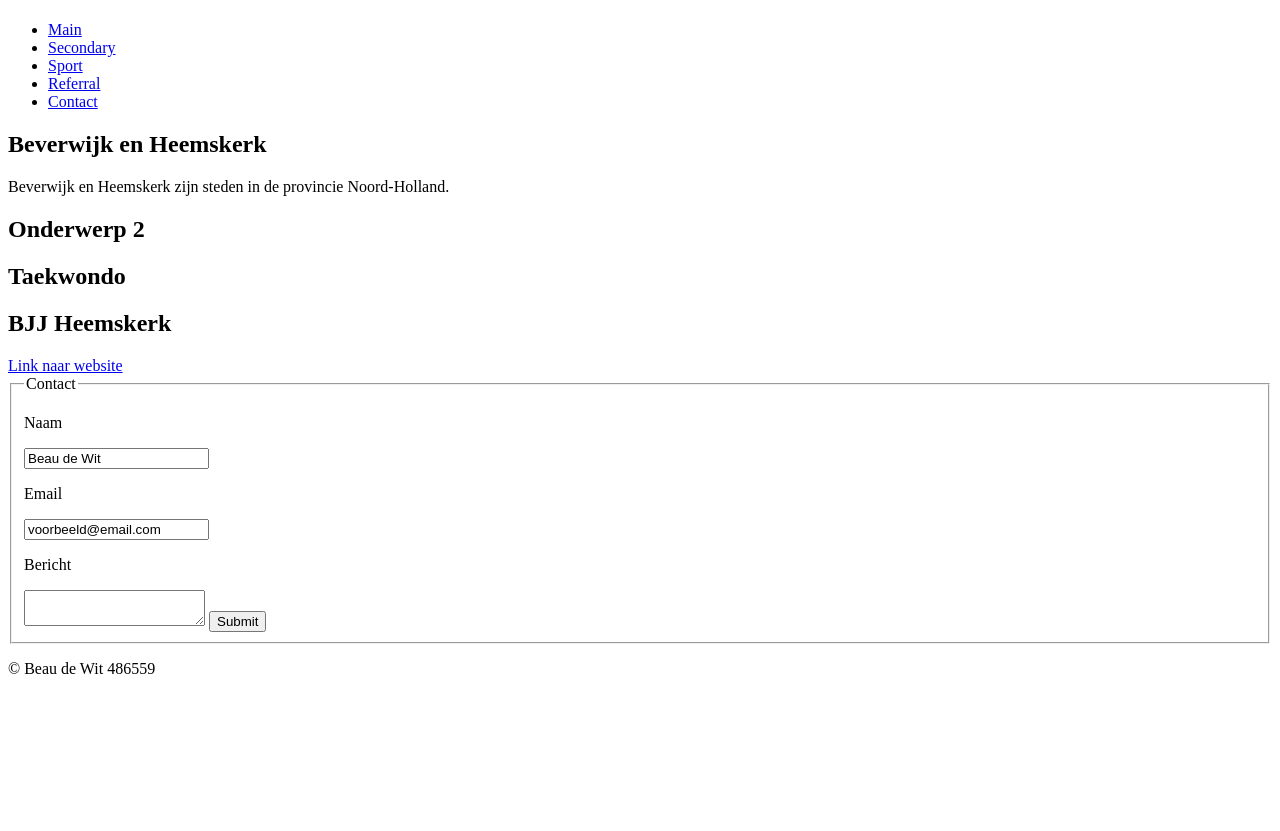
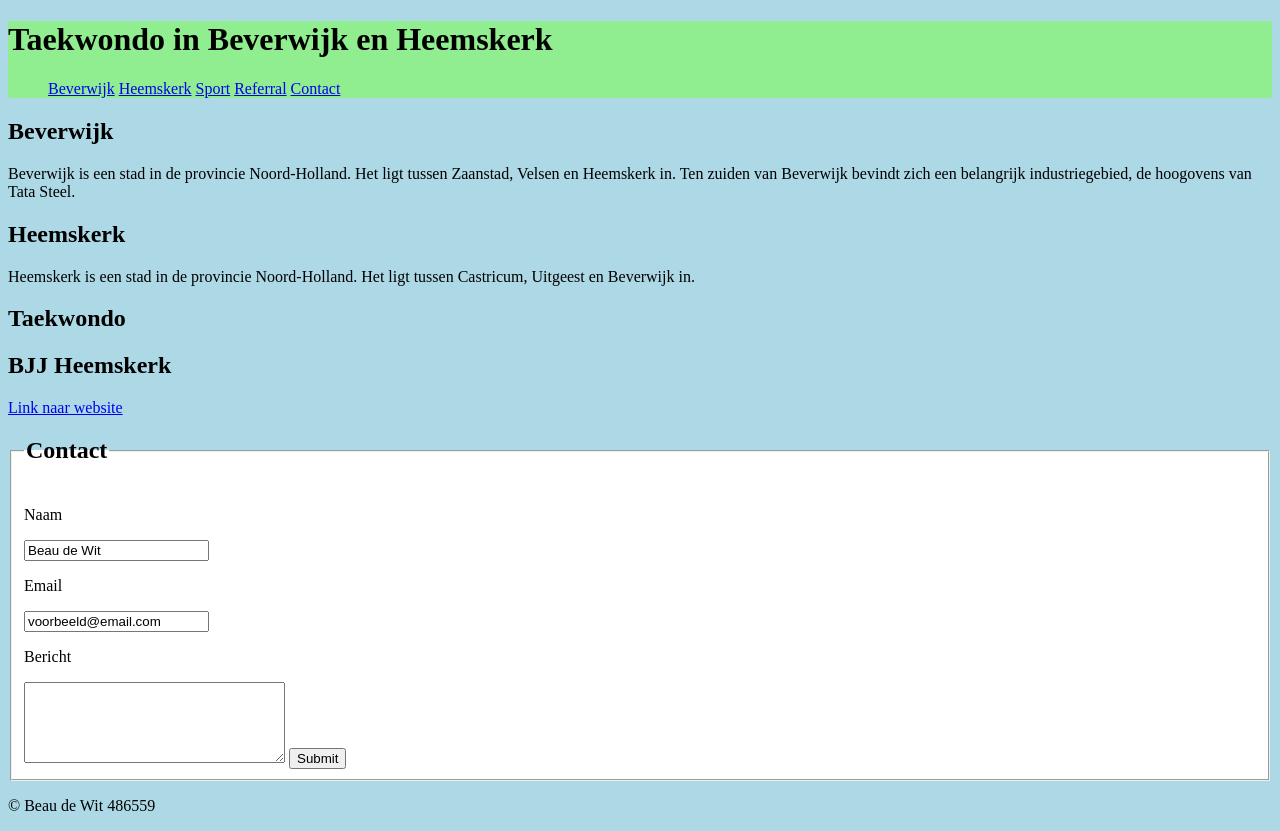
Before and after one commit to Beaudewit00/Web-Markup-Assesment, a plain HTML site: page index.html in a window 1280 px wide. Before the commit the page ends 800 px from the top, so only its background shows below. Drawn offline with Linux system fonts and the light colour scheme.

Commit message:
Update index.html

```diff
--- a/css/Eindopdracht.css
+++ b/css/Eindopdracht.css
@@ -1,14 +1,23 @@
 body
 {
-
+	background-color: LightBlue;
 }
-header
+#header
 {
-
+	background-color: LightGreen;
 }
 #navigatie
 {
 
+}
+ul
+{
+
+}
+li
+{
+	display: inline;
+	text-align: center;
 }
 #maincontent
 {
@@ -30,3 +39,7 @@ header
 {
 
 }
+#afzender
+{
+	background-color: white;
+}
--- a/index.html
+++ b/index.html
@@ -1,11 +1,11 @@
 <!DOCTYPE html>
 <html lang="nl">
 	<head>
-		<!--Titel van onderwerp-->
+		<!--Titel onderwerp-->
 		<title>
 			Taekwondo in Beverwijk en Heemskerk
 		</title>
-		<!--Dit is voor de css om het aan te roepen-->
+		<!--Aanroepen css-->
 		<link
 			rel="stylesheet"
 			href="css/Eindopdracht.css"
@@ -13,18 +13,18 @@
 		<meta charset="UTF-8">
 	</head>
 	<body>
-		<header>
+		<header id="header">
 			<h1>
-
+				Taekwondo in Beverwijk en Heemskerk
 			</h1>
 			<nav id="navigatie">
 				<ul>
-					<!--Navigatie naar verschillende content-->
+					<!--Navigatie verschillende content-->
 					<li>
-						<a href="#maincontent">Main</a>
+						<a href="#maincontent">Beverwijk</a>
 					</li>
 					<li>
-						<a href="#secondarycontent">Secondary</a>
+						<a href="#secondarycontent">Heemskerk</a>
 					</li>
 					<li>
 						<a href="#sportcontent">Sport</a>
@@ -38,34 +38,39 @@
 				</ul>
 			</nav>
 		</header>
+		<!--Beverwijk-->
 		<section id="maincontent">
 			<header>
 				<h1>
-					Beverwijk en Heemskerk
+					Beverwijk
 				</h1>
 			</header>
 			<article>
 				<p>
-					Beverwijk en Heemskerk zijn steden in de provincie Noord-Holland.
+					Beverwijk is een stad in de provincie Noord-Holland. Het ligt tussen Zaanstad, Velsen en Heemskerk in. Ten zuiden van Beverwijk bevindt zich een belangrijk industriegebied, de hoogovens van Tata Steel.
 				</p>
 			</article>
 			<footer>
 
 			</footer>
 		</section>
+		<!--Heemskerk-->
 		<section id="secondarycontent">
 			<header>
 				<h1>
-					Onderwerp 2
+					Heemskerk
 				</h1>
 			</header>
 			<article>
-
+				<p>
+					Heemskerk is een stad in de provincie Noord-Holland. Het ligt tussen Castricum, Uitgeest en Beverwijk in.
+				</p>
 			</article>
 			<footer>
 
 			</footer>
 		</section>
+		<!--Taekwondo-->
 		<section id="sportcontent">
 			<header>
 				<h1>
@@ -81,6 +86,7 @@
 
 			</footer>
 		</section>
+		<!--Referral BJJ Heemskerk-->
 		<section id="referalcontent">
 			<header>
 				<h1>
@@ -94,11 +100,14 @@
 
 			</footer>
 		</section>
+		<!--Contact-->
 		<section id="contactcontent">
 				<form class="contact" action="http://witan.nl/inholland/testform.php" method="post">
 					<fieldset id="afzender">
-						<legend>
-							Contact
+						<legend id="contactlegend">
+							<h1>
+								Contact
+							</h1>
 						</legend>
 						<p>
 						Naam
@@ -111,7 +120,7 @@
 						<p>
 						Bericht
 						</p>
-						<textarea id="msg" name="contactbericht"></textarea>
+						<textarea id="msg" name="contactbericht" cols="30" rows="5"></textarea>
 						<input type="submit" value="Submit">
 					</fieldset>
 				</form>
```
